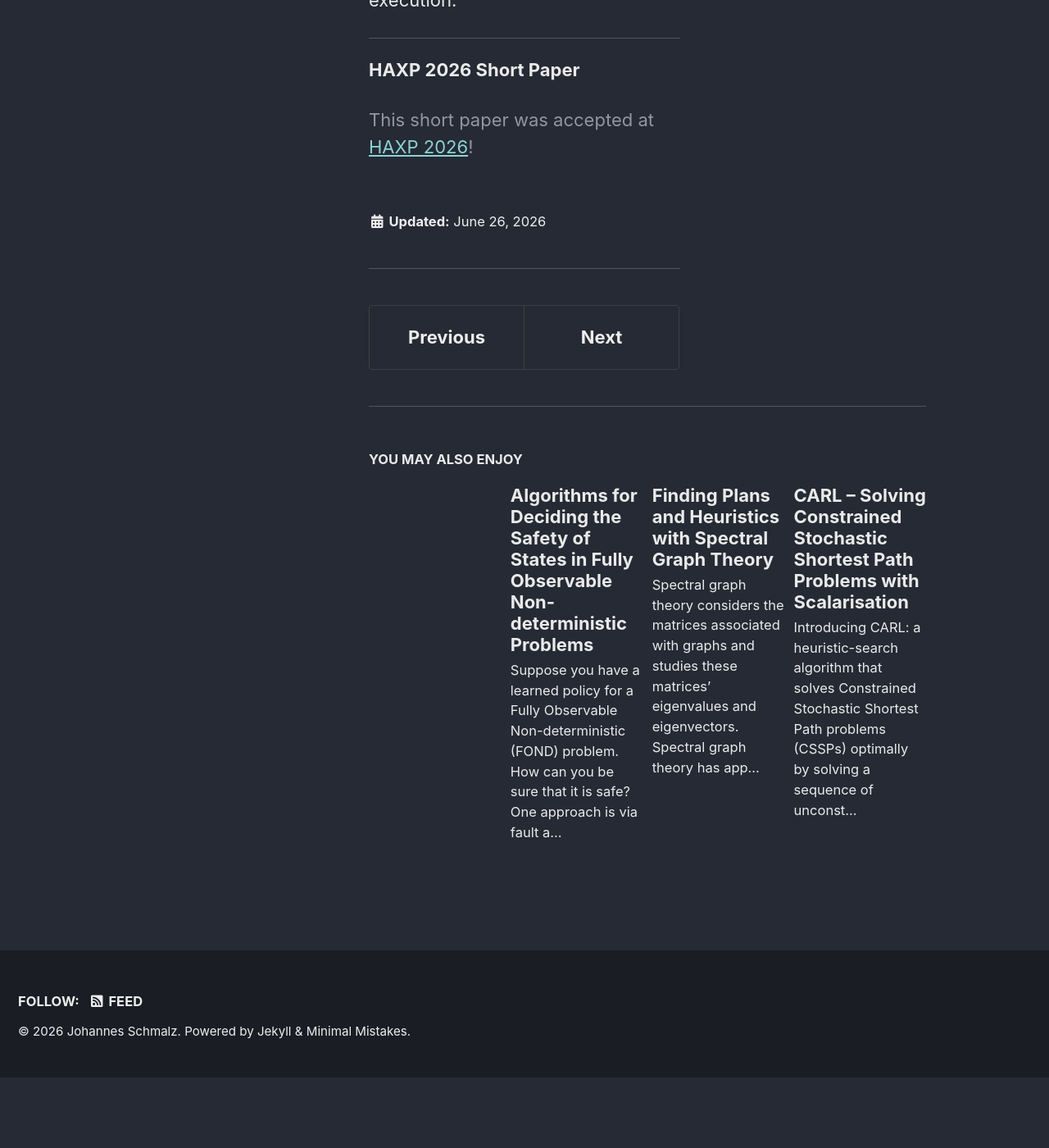
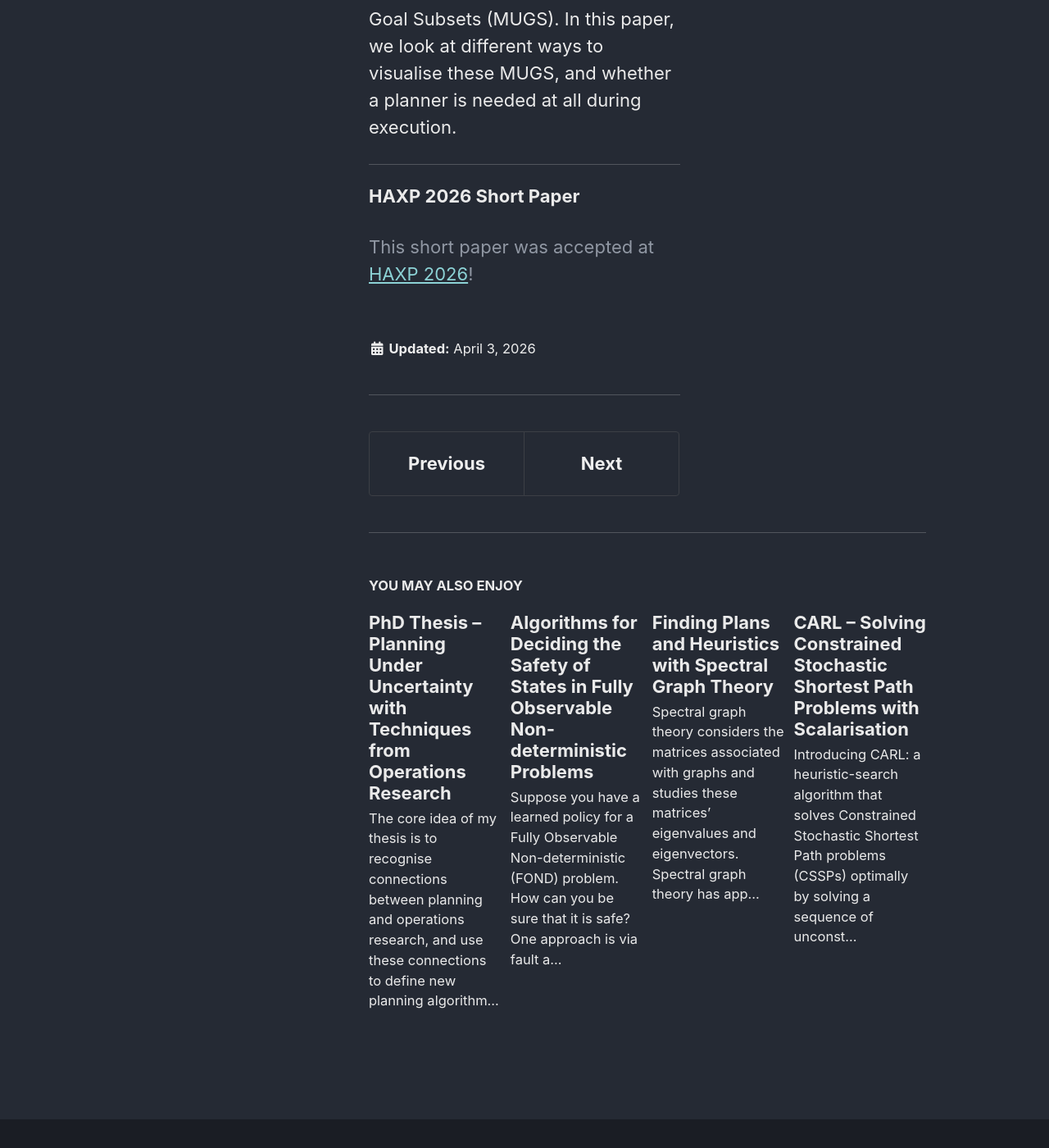
Before and after one commit to schmlz/schmlz.github.io, a Jekyll site: the page built from _posts/2026-06-11-haxp-mugs.markdown, in a window 1280 px wide and 1400 px high, scrolled down 667 px. Shown: the whole window at 82% size. Built offline with Jekyll 4.4.1, drawn with Linux system fonts in a browser that asks for light colours; cached includes are drawn as plain includes; before the commit the page ends 1981 px from its top, so only the background shows below that; some of the changed text lies outside the part shown.

Commit message:
fixing broken titles

```diff
--- a/_posts/2026-06-11-haxp-mugs.markdown
+++ b/_posts/2026-06-11-haxp-mugs.markdown
@@ -1,5 +1,5 @@
 ---
-title: Iterative Planning with MUGS Explanations: Exploring the Design Space
+title: "Iterative Planning with MUGS Explanations: Exploring the Design Space"
 layout: single
 header:
   # image: /assets/images/cognere/cognere_summary.svg
--- a/_posts/2026-06-18-phd-thesis.markdown
+++ b/_posts/2026-06-18-phd-thesis.markdown
@@ -1,5 +1,5 @@
 ---
-title: PhD Thesis: Planning Under Uncertainty with Techniques from Operations Research
+title: PhD Thesis – Planning Under Uncertainty with Techniques from Operations Research
 layout: single
 header:
   # image: /assets/images/cognere/cognere_summary.svg
```
